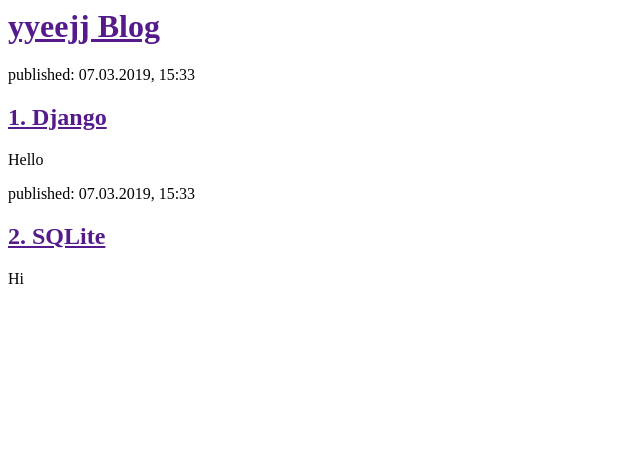
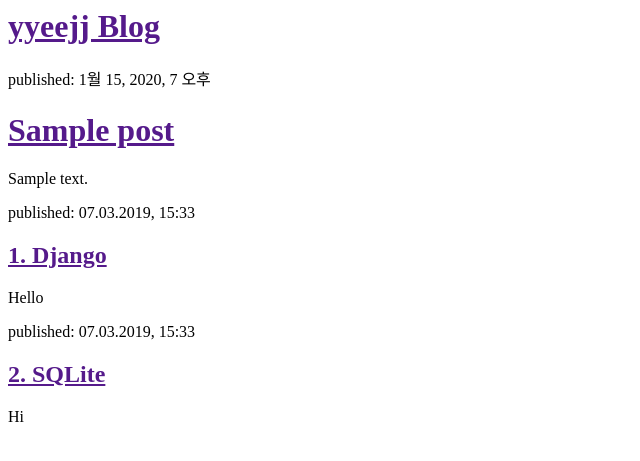
Before and after one commit to yyeejj/my-first-blog, a Django app: template blog/templates/blog/post_list.html in a window 1280 px wide. Shown: the top 461 px of the page, without its empty margins (0-640 px from the left). Run offline with Django 3.2, Linux system fonts and the light colour scheme; the template is opened without the code that fills it: values that come from a table or form of the project are taken from there, others are empty; tables that the repository leaves empty hold one stand-in row (values such as "Sample post").

Commit message:
modified templates to display posts from database

```diff
--- a/blog/templates/blog/post_list.html
+++ b/blog/templates/blog/post_list.html
@@ -6,6 +6,14 @@
         <div>
             <h1><a href="">yyeejj Blog</a></h1>
         </div>
+
+{% for post in posts %}
+    <div>
+        <p>published: {{ post.published_date }}</p>
+        <h1><a href="">{{ post.title }}</a></h1>
+        <p>{{ post.text|linebreaksbr }}</p>
+    </div>
+{% endfor %}
 
         <div>
             <p>published: 07.03.2019, 15:33</p>
--- a/blog/views.py
+++ b/blog/views.py
@@ -1,5 +1,7 @@
 from django.shortcuts import render
+from django.utils import timezone
+from .models import Post
 
-# Create your views here.
 def post_list(request):
-    return render(request, 'blog/post_list.html', {})
+    posts = Post.objects.filter(published_date__lte=timezone.now()).order_by('published_date')
+    return render(request, 'blog/post_list.html', {'posts': posts})
```
